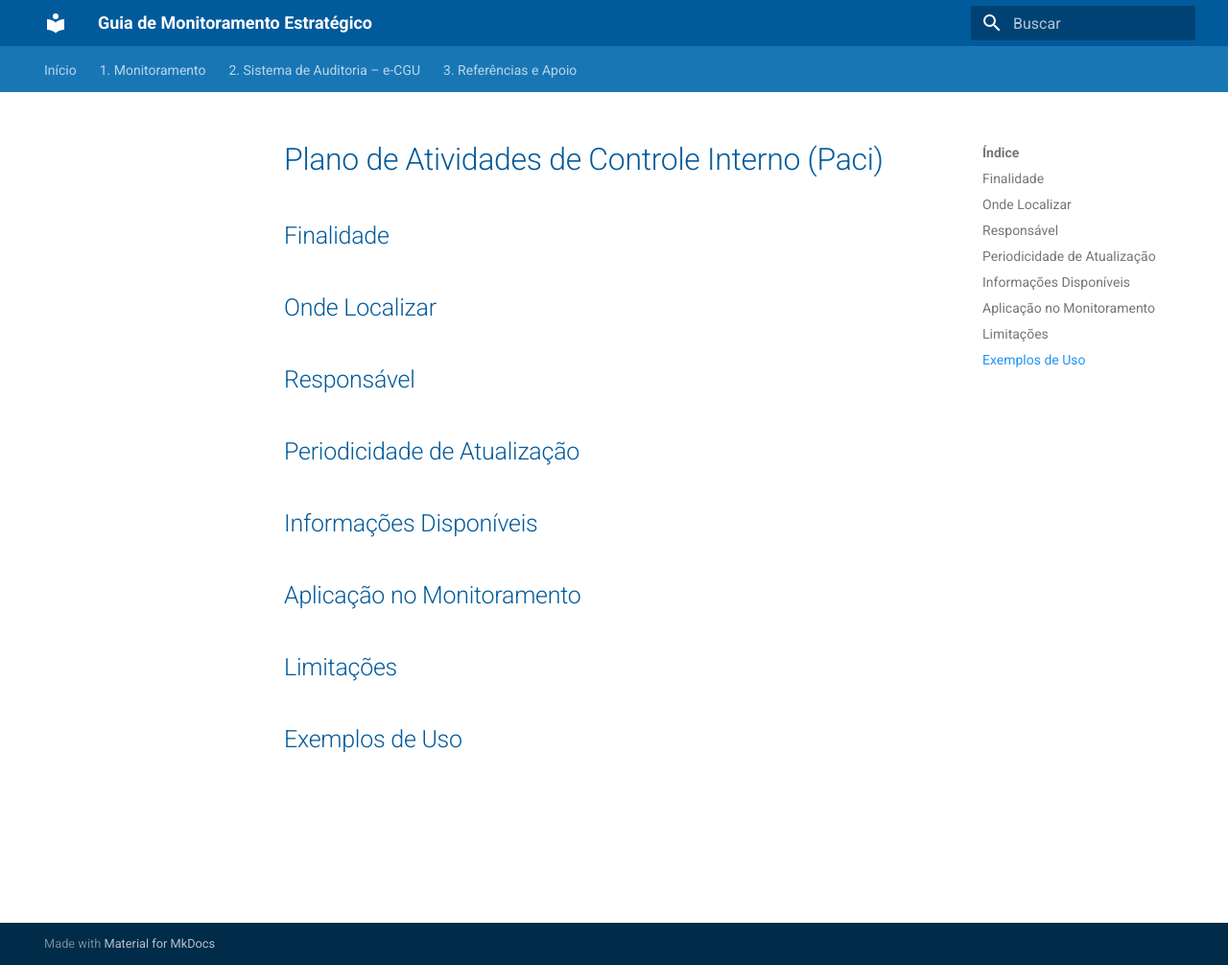
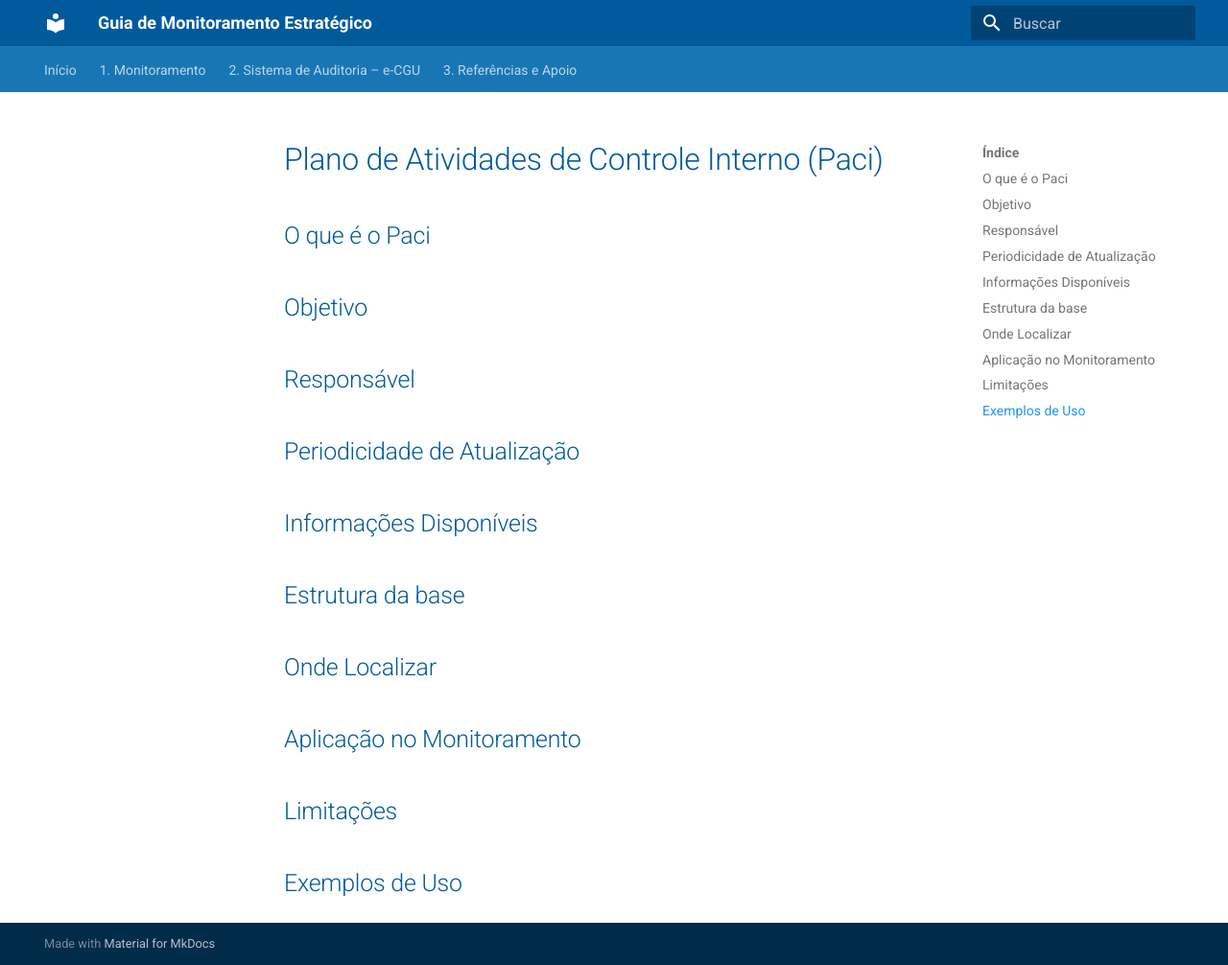
Before and after one commit to CGEMG-AHCS/guia-monitoramento-estrategico, an MkDocs documentation site: the page built from docs/bases-dados/paci.md, in a window 1280 px wide and 1006 px high. Shown: the whole window at 96% size. Built offline with MkDocs 1.6.1 and Material for MkDocs 9.7.7, drawn with Linux system fonts in a browser that asks for light colours.

Commit message:
Update paci.md

```diff
--- a/docs/bases-dados/paci.md
+++ b/docs/bases-dados/paci.md
@@ -1,8 +1,8 @@
 # Plano de Atividades de Controle Interno (Paci)
 
-## Finalidade
+## O que é o Paci
 
-## Onde Localizar
+## Objetivo
 
 ## Responsável
 
@@ -10,6 +10,10 @@
 
 ## Informações Disponíveis
 
+## Estrutura da base
+
+## Onde Localizar
+
 ## Aplicação no Monitoramento
 
 ## Limitações
```
